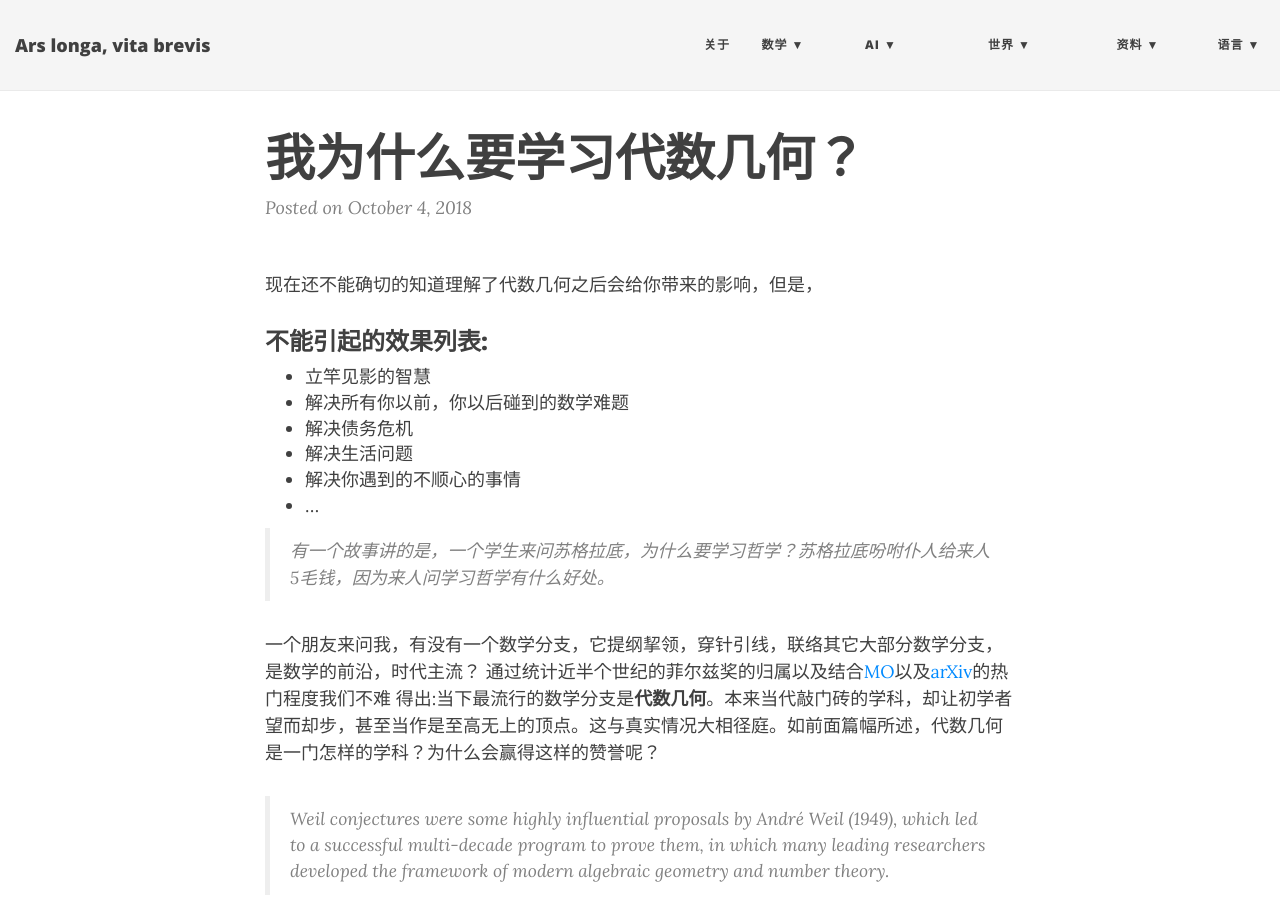
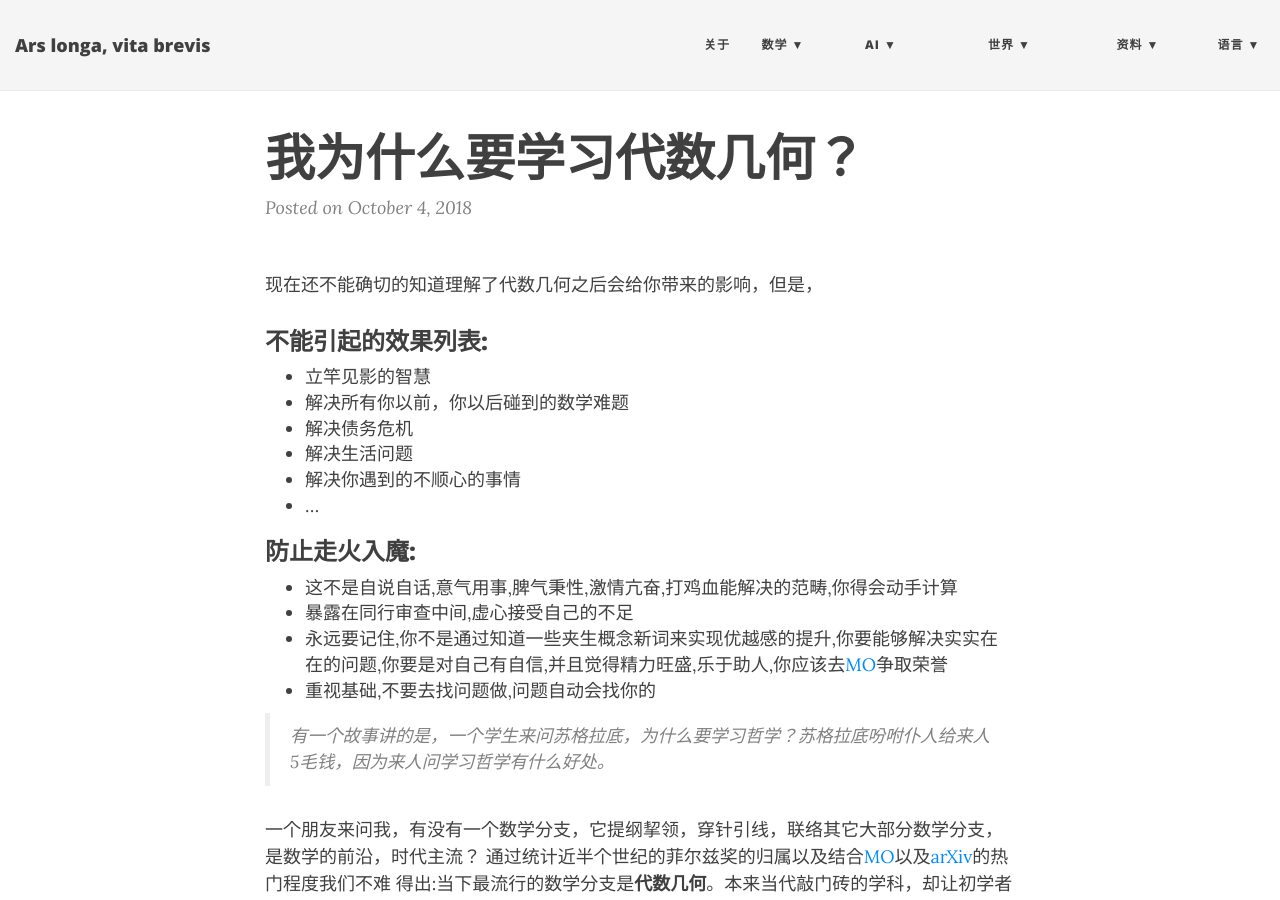
Before and after one commit to ZionPi/zionpi.github.io, a Jekyll site: the page built from _posts/2018-10-04-why-you-should-learn-algebraic-geometry.md, in a window 1280 px wide and 900 px high. Built offline with Jekyll 4.4.1, drawn with Linux system fonts in a browser that asks for light colours; nearby versions of some CDN libraries; formulas are drawn with MathJax 3.

Commit message:
elaborate more on why learn algebraic geometry

```diff
--- a/_posts/2018-10-04-why-you-should-learn-algebraic-geometry.md
+++ b/_posts/2018-10-04-why-you-should-learn-algebraic-geometry.md
@@ -10,6 +10,12 @@ title: 我为什么要学习代数几何？
 - 解决生活问题
 - 解决你遇到的不顺心的事情
 - ...
+
+### 防止走火入魔:
+- 这不是自说自话,意气用事,脾气秉性,激情亢奋,打鸡血能解决的范畴,你得会动手计算
+- 暴露在同行审查中间,虚心接受自己的不足
+- 永远要记住,你不是通过知道一些夹生概念新词来实现优越感的提升,你要能够解决实实在在的问题,你要是对自己有自信,并且觉得精力旺盛,乐于助人,你应该去[MO](https://mathoverflow.net)争取荣誉
+- 重视基础,不要去找问题做,问题自动会找你的
 
 >有一个故事讲的是，一个学生来问苏格拉底，为什么要学习哲学？苏格拉底吩咐仆人给来人5毛钱，因为来人问学习哲学有什么好处。
 
```
